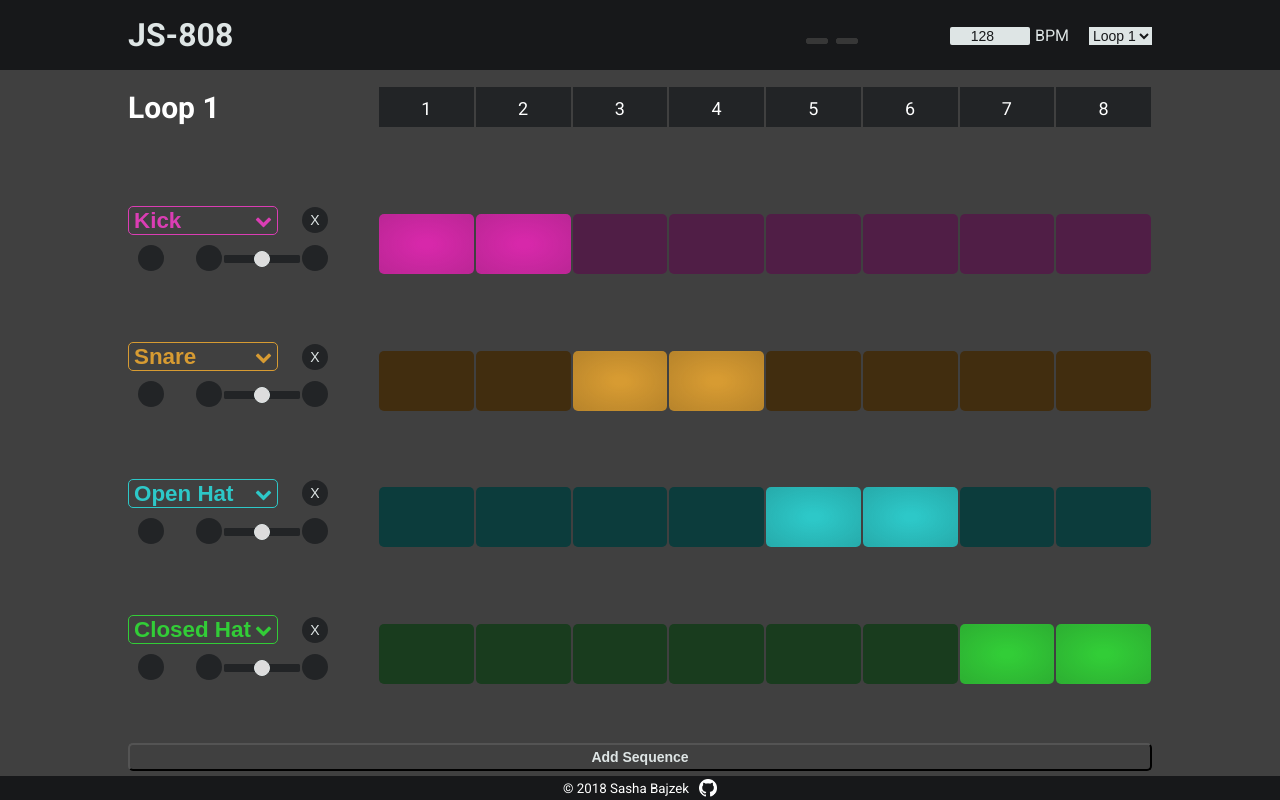
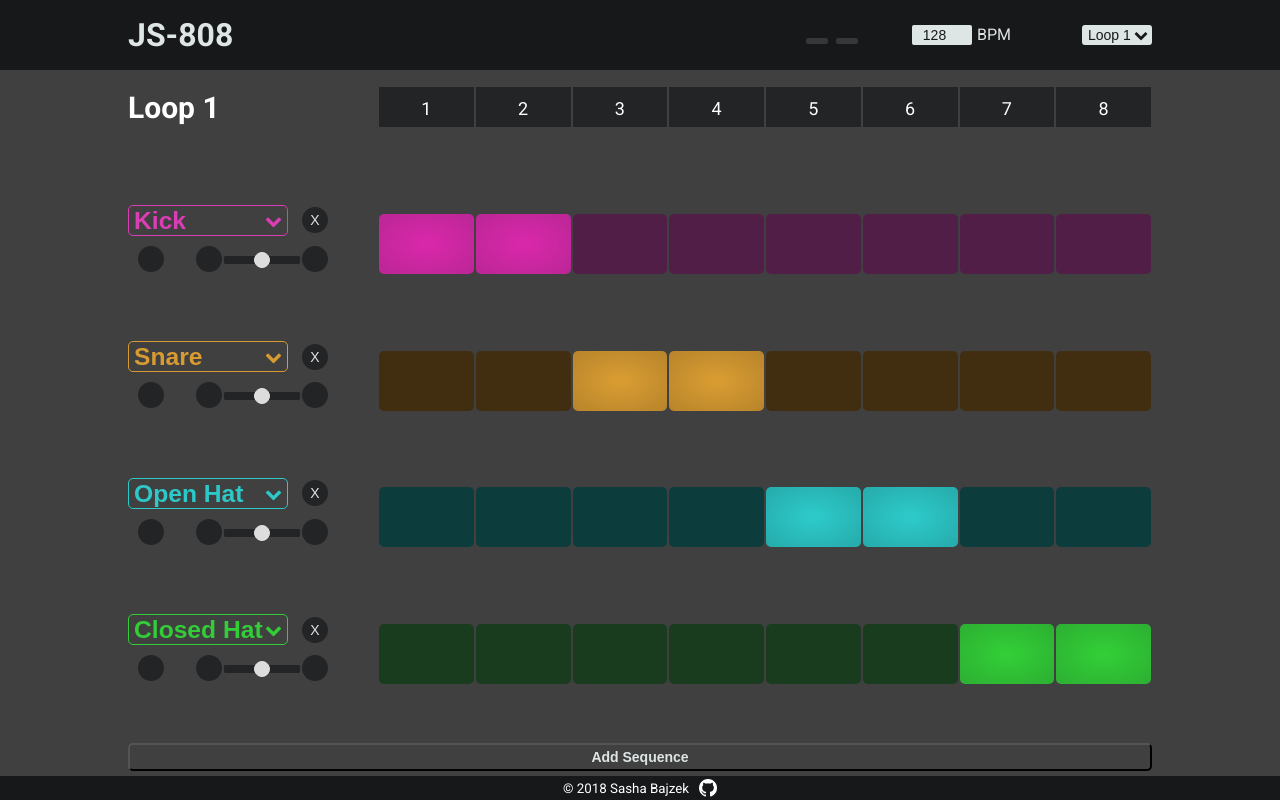
Before and after one commit to SashaBajzek/js-808, a React app: page / in a window 1280 px wide. Shown: the top 800 px of the page. Built offline with nearby package versions, Linux system fonts and the light colour scheme.

Commit message:
Make header select same across browsers

```diff
--- a/src/components/Header/Header.js
+++ b/src/components/Header/Header.js
@@ -115,12 +115,16 @@ class Header extends React.Component<Props, State> {
               <i className={[fa, fa_play].join(' ')}><span className={styles.buttontext}>Play</span></i> }
               </button>
             </div>
-            <form onSubmit={this.handleSubmit}>
-              <input className={styles.input} type="number" name="bpm" id="bpm" value={bpm} onChange={this.bpmHandleChange}/>
-              <label htmlFor="bpm">BPM</label>
-              <select className={styles.select} name="loopName" id="loopName" onChange={this.loopHandleChange}>
+            <form className={styles.form} onSubmit={this.handleSubmit}>
+              <div>
+                <input className={styles.input} type="number" name="bpm" id="bpm" value={bpm} onChange={this.bpmHandleChange}/>
+                <label htmlFor="bpm">BPM</label>
+              </div>
+              <div className={styles.selectwrapper}>
+                <select className={styles.select} name="loopName" id="loopName" onChange={this.loopHandleChange}>
                 {this.renderOptions()}
               </select>
+              </div>
               <label htmlFor="loopName" className={styles.label}>Loop</label>
             </form>
           </div>
--- a/src/components/Header/Header.scss
+++ b/src/components/Header/Header.scss
@@ -71,10 +71,12 @@
   /* Buttons use an icon visually, pushing text off screen */
 }
 
+.form {
+  display: flex;
+}
+
 .input:focus,
-.input:hover,
-.select:focus,
-.select:hover {
+.input:hover {
   box-shadow: 0 0 10px $gold-light;
   background: $gold-light;
 }
@@ -86,16 +88,56 @@
   color: $blackgrey;
   font-size: 14px;
   margin-right: 5px;
+  padding: 2px;
   text-align: center;
-  width: 80px;
+  width: 60px;
+}
+
+.selectwrapper {
+  background: $white;
+  border-radius: 3px;
+  margin-left: 20px;
+  position: relative;
+  width: 70px;
+  z-index: 1; /* Needed to put the clickable select in front */
+}
+
+.selectwrapper:hover .select {
+  cursor: pointer;
+}
+
+.selectwrapper::before {
+  // Chevron arrow
+  color: $blackgrey;
+  content: '\f078';
+  cursor: pointer;
+  font: normal normal normal 14px/1 FontAwesome;
+  position: absolute;
+  right: 4px;
+  top: calc((100% - 14px)/2);
+  z-index: -1; /* Needed to put the clickable select in front */
 }
 
 .select {
-  background: $white;
+  /* normalizing select */
+  -webkit-appearance: none;
+  -moz-appearance: none;
+  border-radius: 5px; /* needed for FF */
+
+  background: transparent;
+  background-color: transparent;
   border: none;
   color: $blackgrey;
   font-size: 14px;
-  margin-left: 20px;
+  padding: 2px 0 2px 6px;
+  width: 100%;
+}
+
+/* Padding behaved differently for FF */
+@-moz-document url-prefix() {
+  .select {
+    padding: 2px 0 2px 2px;
+  }
 }
 
 @media (min-width: 500px) {
@@ -122,6 +164,15 @@
   .buttoncontainer {
     margin-right: 50px;
   }
+
+  .form {
+    flex-grow: 1;
+    justify-content: space-between;
+  }
+
+  .selectwrapper {
+    margin-left: 0;
+  }
 }
 
 @media (min-width: 1000px) {
--- a/src/components/Sequence/Sequence.scss
+++ b/src/components/Sequence/Sequence.scss
@@ -96,7 +96,7 @@
 }
 
 .selectwrapper {
-  min-width: 150px;
+  min-width: 120px;
   position: relative;
 }
 
@@ -109,10 +109,11 @@
   // Chevron arrow
   content: '\f078';
   cursor: pointer;
-  font: normal normal normal 17px/1 FontAwesome;
+  font: normal normal normal 12px/1 FontAwesome;
   position: absolute;
   right: 6px;
-  top: calc((100% - 17px)/2);
+  top: calc((100% - 12px)/2);
+  z-index: -1; /* Needed to put the clickable select in front */
 }
 
 .select {
@@ -181,9 +182,15 @@
 }
 
 @media (min-width: 425px) {
-  .select {
+  .selectwrapper {
     font-size: 1.3em;
-    min-width: 135px;
+    min-width: 150px;
+  }
+
+  .selectwrapper::after {
+    font: normal normal normal 15px/1 FontAwesome;
+    right: 6px;
+    top: calc((100% - 15px)/2);
   }
 }
 
@@ -207,8 +214,14 @@
     width: 100%;
   }
 
-  .select {
+  .selectwrapper {
     font-size: 1.4em;
-    min-width: 145px;
+    min-width: 160px;
+  }
+
+  .selectwrapper::after {
+    font: normal normal normal 17px/1 FontAwesome;
+    right: 6px;
+    top: calc((100% - 17px)/2);
   }
 }
```
